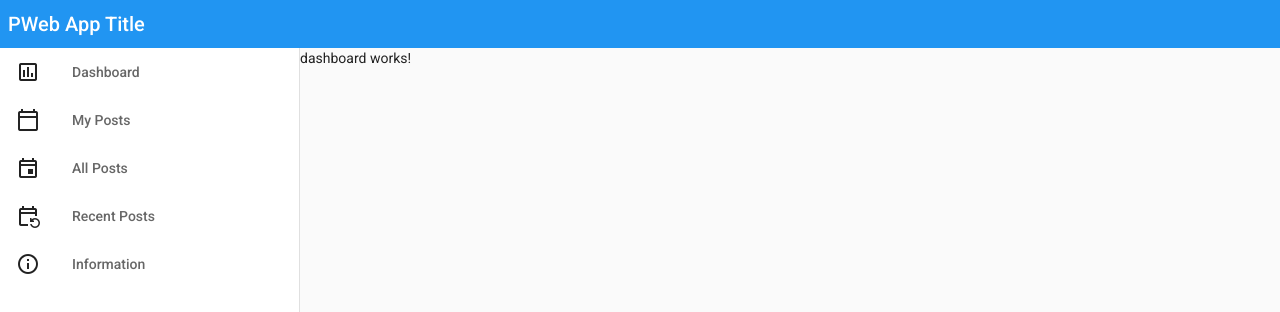
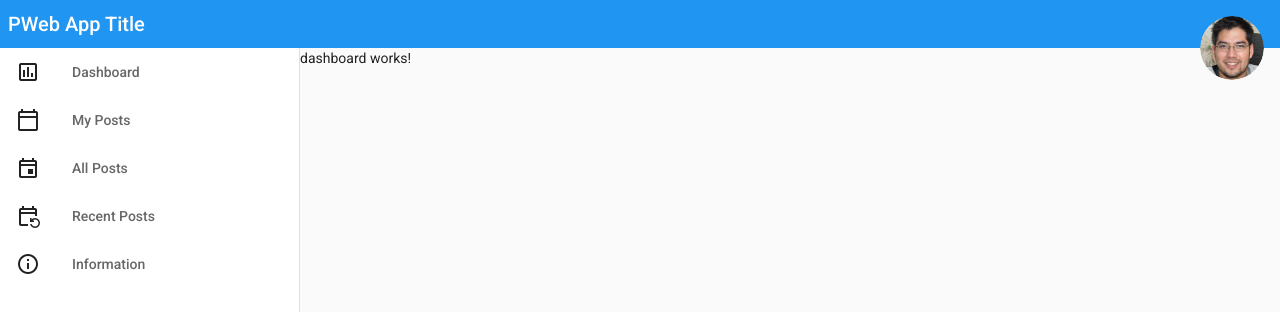
Before and after one commit to slak44/proiect-pweb, an Angular app: page /dashboard in a window 1280 px wide. Shown: the top 312 px of the page. Built offline with nearby package versions, Linux system fonts and the light colour scheme.

Commit message:
Create user avatar button

```diff
--- a/src/app/layout/components/private-layout/private-layout.component.html
+++ b/src/app/layout/components/private-layout/private-layout.component.html
@@ -1,5 +1,11 @@
 <div class="toolbar">
   <h2>PWeb App Title</h2>
+
+  <div *ngIf="currentUser$ | async as currentUser"
+       mat-ripple
+       class="current-user-button">
+    <img [src]="currentUser.picture" alt="profile picture"/>
+  </div>
 </div>
 
 <mat-sidenav-container>
--- a/src/app/layout/components/private-layout/private-layout.component.scss
+++ b/src/app/layout/components/private-layout/private-layout.component.scss
@@ -1,4 +1,5 @@
 @use "colors" as *;
+@use "mixins" as *;
 
 :host {
   display: flex;
@@ -13,6 +14,7 @@
   background-color: map-get($pweb-primary-palette, 500);
   height: $height;
   padding: 0 8px;
+  position: relative;
 
   box-shadow: 0 4px 4px 0 rgba(0, 0, 0, 0.08);
 
@@ -42,3 +44,17 @@
     margin-right: 32px;
   }
 }
+
+.current-user-button {
+  cursor: pointer;
+  z-index: 2;
+  position: absolute;
+  top: 16px;
+  right: 16px;
+
+  @include avatar(64px);
+
+  img {
+    @include avatar(64px);
+  }
+}
--- a/src/app/layout/components/private-layout/private-layout.component.ts
+++ b/src/app/layout/components/private-layout/private-layout.component.ts
@@ -1,4 +1,7 @@
 import { ChangeDetectionStrategy, Component } from '@angular/core';
+import { UserService } from '../../../base/services/user.service';
+import { Observable } from 'rxjs';
+import { User } from '../../../base/models/user.model';
 
 interface SidenavRoute {
   name: string;
@@ -41,6 +44,8 @@ export class PrivateLayoutComponent {
     },
   ];
 
-  constructor() {
+  public readonly currentUser$: Observable<User | null> = this.userService.currentUser$;
+
+  constructor(private readonly userService: UserService) {
   }
 }
--- a/src/app/layout/layout.module.ts
+++ b/src/app/layout/layout.module.ts
@@ -6,6 +6,7 @@ import { MatToolbarModule } from '@angular/material/toolbar';
 import { MatSidenavModule } from '@angular/material/sidenav';
 import { MatRippleModule } from '@angular/material/core';
 import { MatIconModule } from '@angular/material/icon';
+import { MatButtonModule } from '@angular/material/button';
 
 @NgModule({
   declarations: [
@@ -18,6 +19,7 @@ import { MatIconModule } from '@angular/material/icon';
     MatSidenavModule,
     MatRippleModule,
     MatIconModule,
+    MatButtonModule,
   ],
   exports: [RouterModule],
 })
--- /dev/null
+++ b/src/style/_mixins.scss
@@ -0,0 +1,5 @@
+@mixin avatar($size) {
+  border-radius: 50%;
+  width: $size;
+  height: $size;
+}
```
